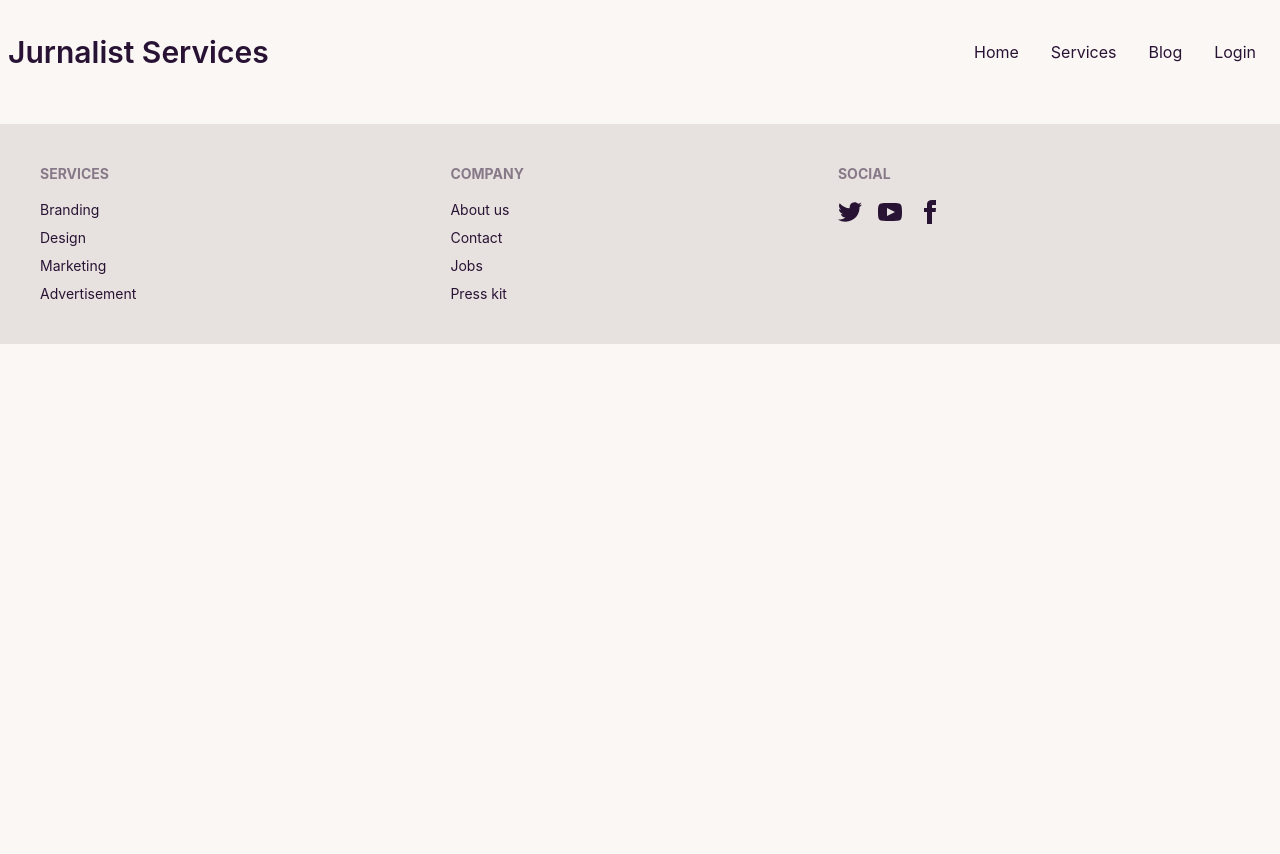
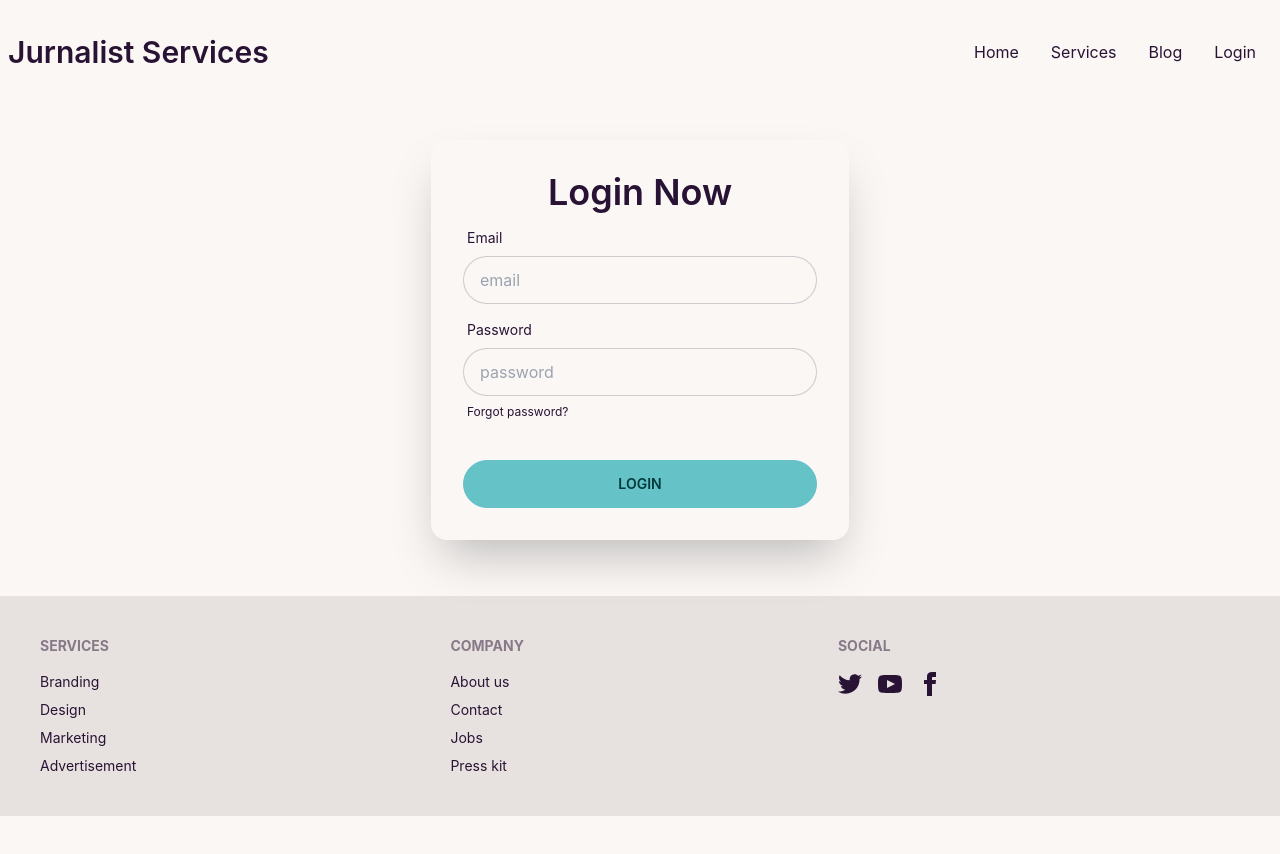
Before and after one commit to Mazharul430106/journalist-service-clientsite-repo, a React (Create React App) app: page /login in a window 1280 px wide. Before the commit the page ends 800 px from the top, so only its background shows below. Built offline with nearby package versions, Linux system fonts and the light colour scheme.

Commit message:
added login form

```diff
--- /dev/null
+++ b/src/Pages/Login/Login.css
@@ -0,0 +1,3 @@
+.hero-content{
+    width: 450px !important;
+}
--- a/src/Pages/Login/Login.js
+++ b/src/Pages/Login/Login.js
@@ -1,12 +1,42 @@
 import React from 'react';
+import { Link } from 'react-router-dom';
 import useTitle from '../../Hooks/useTitle';
 import Footer from '../Shared/Footer/Footer';
+import './Login.css';
 
 const Login = () => {
-    useTitle('Login')
+    useTitle('Login');
 
     return (
-        <div>
+        <div className='mb-10'>
+            <div className="hero my-10">
+                <div className="hero-content flex-col lg:flex-row">
+                    <div className="card flex-shrink-0 w-full shadow-2xl bg-base-100">
+                        <form className="card-body">
+                            <h1 className='text-center text-4xl font-semibold'>Login Now</h1>
+                            <div className="form-control">
+                                <label className="label">
+                                    <span className="label-text">Email</span>
+                                </label>
+                                <input type="email" name='email' placeholder="email" className="input input-bordered" />
+                            </div>
+                            <div className="form-control">
+                                <label className="label">
+                                    <span className="label-text">Password</span>
+                                </label>
+                                <input type="password" name='password' placeholder="password" className="input input-bordered" />
+                                <label className="label">
+                                    <Link className="label-text-alt link link-hover">Forgot password?</Link>
+                                </label>
+                            </div>
+                            <div className="form-control mt-6">
+                                <input type="submit" className="btn btn-primary" value="Login" />
+                            </div>
+                        </form>
+                    </div>
+                </div>
+            </div>
+
             <Footer></Footer>
         </div>
     );
```
Also changed, not shown: src/Pages/ServiceDetails/ServiceDetails.js (line endings or trailing spaces).
